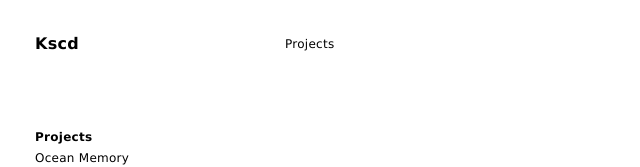
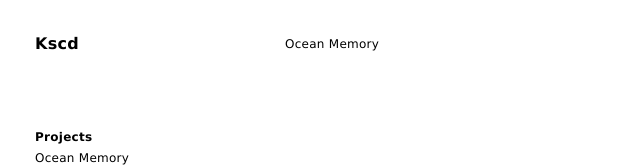
Before and after one commit to Mcas4150/NewPortfolio, a React (Create React App) app: page /projects/ocean-memory in a window 1280 px wide. Shown: the top 167 px of the page, without its empty margins (0-640 px from the left). Built offline with nearby package versions, Linux system fonts and the light colour scheme.

Commit message:
add pages

```diff
--- a/src/components/App.js
+++ b/src/components/App.js
@@ -4,8 +4,13 @@ import styled from "@emotion/styled";
 import Menu from "./tiles/Menu";
 import "./App.css";
 import WorksList from "./info/works/WorksList";
-import ProjectsList from "./info/projects/ProjectsList";
+import OceanMemory from "./info/projects/OceanMemory";
+import Software from "./info/projects/Software";
 import OverviewList from "./info/OverviewList";
+import Instruments from "./info/projects/Instruments";
+import Websites from "./info/projects/Websites";
+import Electroacoustics  from "./info/works/Electroacoustics";
+import SoundDesign from "./info/works/SoundDesign";
 import About from "./info/About";
 import Title from "./tiles/Title";
 import AppContext from "./context-file";
@@ -53,8 +58,13 @@ const App = () => {
           <InfoTile>
             <Switch>
               <Route path="/" exact component={OverviewList} />
-              <Route path="/projects/ocean-memory" component={ProjectsList} />
+              <Route path="/projects/instruments" component={Instruments} />
+              <Route path="/projects/websites" component={Websites} />
+              <Route path="/projects/software" component={Software} />
+              <Route path="/projects/ocean-memory" component={OceanMemory} />
               <Route path="/works/animation" component={WorksList} />
+              <Route path="/works/electroacoustics" component={Electroacoustics} />
+              <Route path="/works/sound-design" component={SoundDesign} />
               <Route path="/about" component={About} />
             </Switch>
           </InfoTile>
--- /dev/null
+++ b/src/components/info/projects/Instruments.js
@@ -0,0 +1,7 @@
+import React, { Component } from "react";
+
+export default class Instruments extends Component {
+  render() {
+    return <div>instruments</div>;
+  }
+}
--- /dev/null
+++ b/src/components/info/projects/OceanMemory.js
@@ -0,0 +1,11 @@
+import React, { Component } from 'react'
+
+export default class OceanMemory extends Component {
+  render() {
+    return (
+      <div>
+        Ocean Memory
+      </div>
+    )
+  }
+}
--- a/src/components/info/projects/ProjectsList.js
+++ /dev/null
@@ -1,7 +0,0 @@
-import React, { Component } from "react";
-
-export default class ProjectsList extends Component {
-  render() {
-    return <div>Projects</div>;
-  }
-}
--- /dev/null
+++ b/src/components/info/projects/Software.js
@@ -0,0 +1,7 @@
+import React, { Component } from "react";
+
+export default class Software extends Component {
+  render() {
+    return <div>software</div>;
+  }
+}
--- /dev/null
+++ b/src/components/info/projects/Websites.js
@@ -0,0 +1,7 @@
+import React, { Component } from "react";
+
+export default class Websites extends Component {
+  render() {
+    return <div>websites</div>;
+  }
+}
--- /dev/null
+++ b/src/components/info/works/Electroacoustics.js
@@ -0,0 +1,11 @@
+import React, { Component } from 'react'
+
+export default class Electroacoustics extends Component {
+  render() {
+    return (
+      <div>
+        https://soundcloud.com/charmingultra
+      </div>
+    )
+  }
+}
--- /dev/null
+++ b/src/components/info/works/SoundDesign.js
@@ -0,0 +1,7 @@
+import React, { Component } from "react";
+
+export default class SoundDesign extends Component {
+  render() {
+    return <div>https://www.youtube.com/watch?v=eZADzmqK2Gc</div>;
+  }
+}
--- a/src/components/info/works/WorksList.js
+++ b/src/components/info/works/WorksList.js
@@ -1,5 +1,5 @@
 import React, { Component } from "react";
-import  Processing  from "./animations/Processing";
+import Processing from "./animations/Processing";
 
 export default class WorksList extends Component {
   render() {
```
Also changed, not shown: src/components/tiles/Info.js (+2 -6 lines), 1 other file (tests, documents, lock files or other folders).
